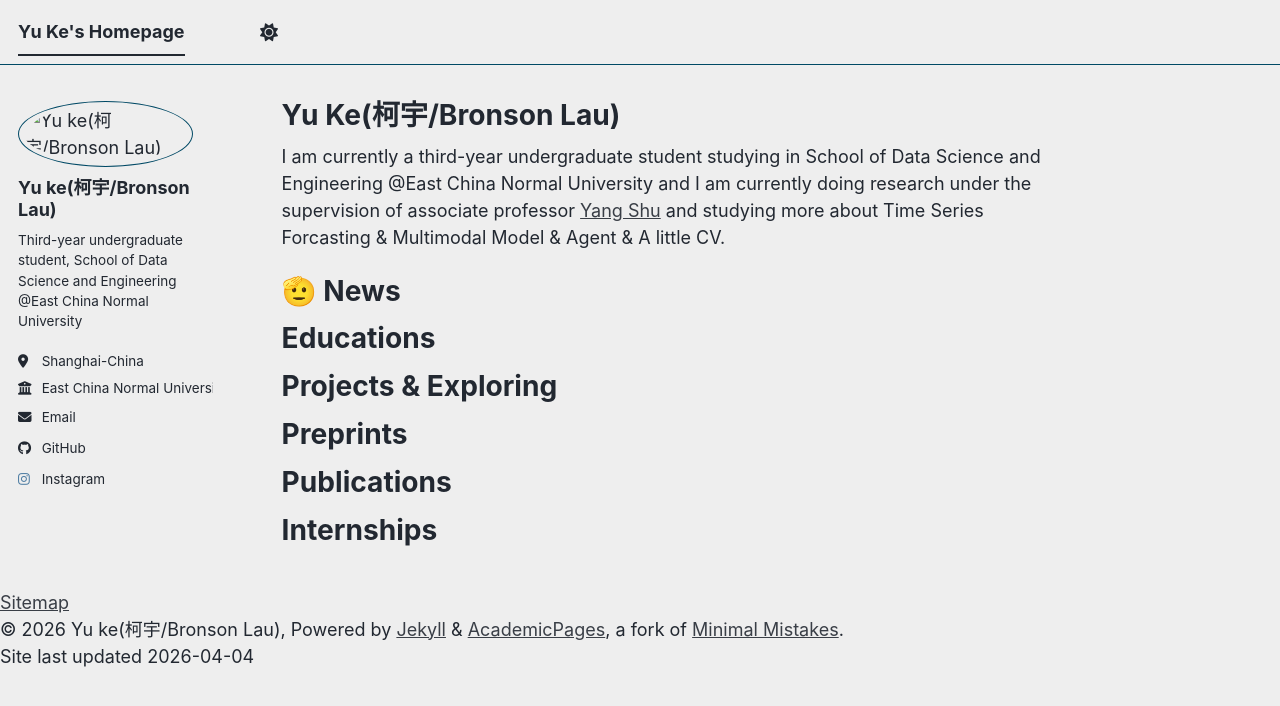
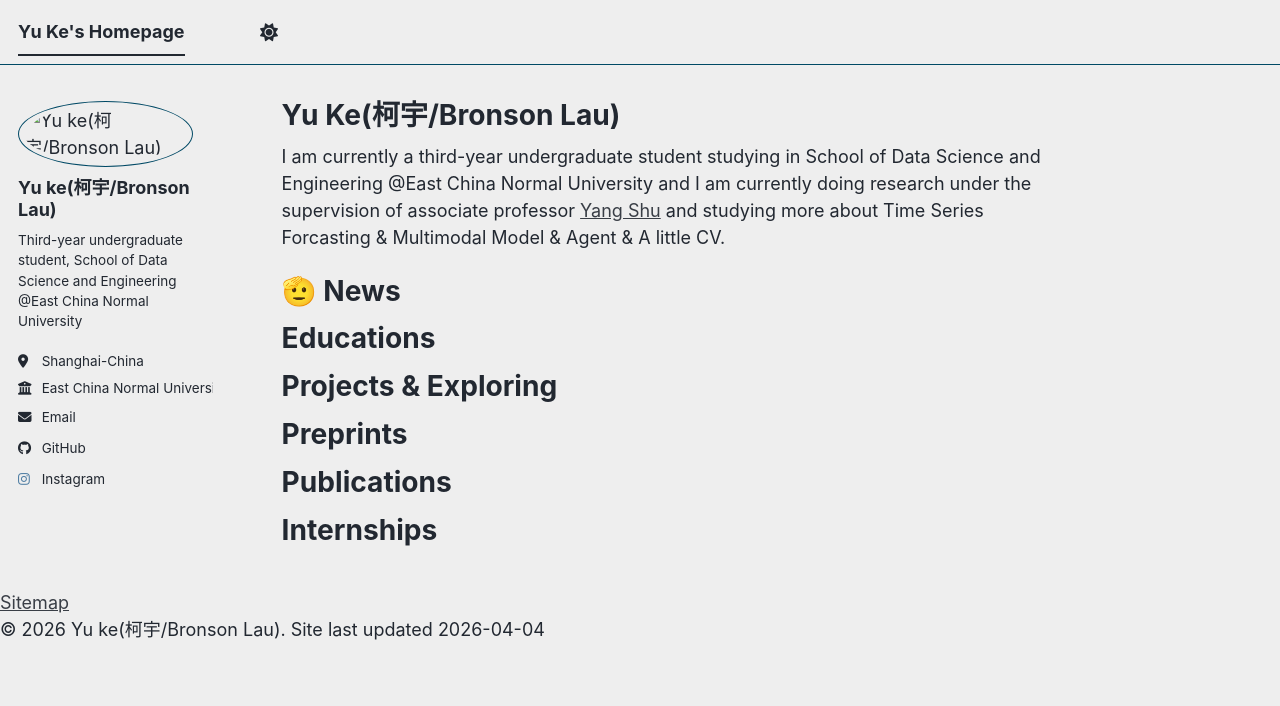
Before and after one commit to BronsonLau/BronsonLau.github.io, a Jekyll site: the page built from _pages/about.md, in a window 1280 px wide. Shown: the top 706 px of the page. Built offline with Jekyll 4.4.1, drawn with Linux system fonts in a browser that asks for light colours; a script bundle is joined from its source files by our own code; library files that are not in the unit come from our copies.

Commit message:
Update footer to remove powered by links
Removed powered by links from footer.

```diff
--- a/_includes/footer.html
+++ b/_includes/footer.html
@@ -20,6 +20,7 @@
 {% endif %} -->
 
 <div class="page__footer-copyright">
-  &copy; {{ site.time | date: '%Y' }} {{ site.name | default: site.title }}, {{ site.data.ui-text[site.locale].powered_by | default: "Powered by" }} <a href="https://jekyllrb.com" rel="nofollow">Jekyll</a> &amp; <a href="https://github.com/academicpages/academicpages.github.io">AcademicPages</a>, a fork of <a href="https://mademistakes.com/work/minimal-mistakes-jekyll-theme/" rel="nofollow">Minimal Mistakes</a>.<br />
+  &copy; {{ site.time | date: '%Y' }} {{ site.name | default: site.title }}.
+  <!-- {{ site.data.ui-text[site.locale].powered_by | default: "Powered by" }} <a href="https://jekyllrb.com" rel="nofollow">Jekyll</a> &amp; <a href="https://github.com/academicpages/academicpages.github.io">AcademicPages</a>, a fork of <a href="https://mademistakes.com/work/minimal-mistakes-jekyll-theme/" rel="nofollow">Minimal Mistakes</a>.<br /> -->
   Site last updated {{ "now" | date: '%Y-%m-%d' }}
 </div>
```
